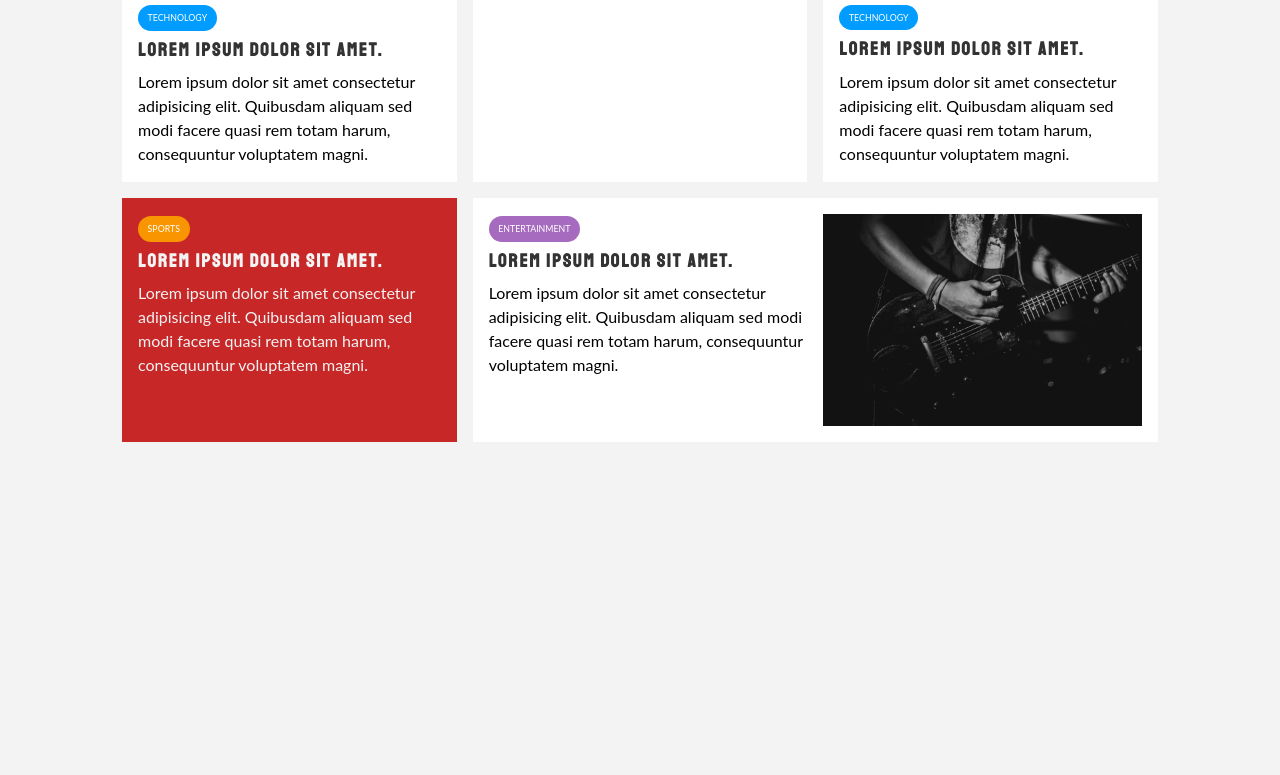
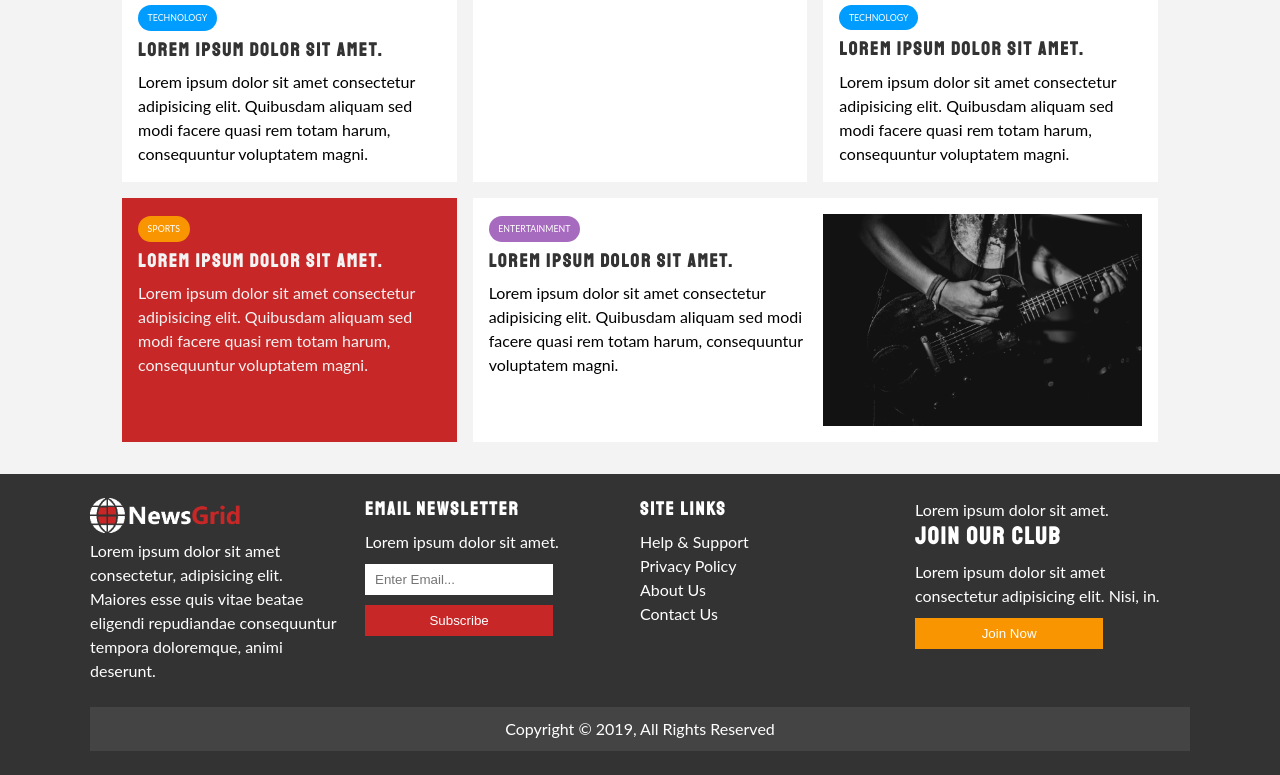
Before and after one commit to Abir-Al-Arafat/Simple-Projects-in-HTML-CSS, a plain HTML site: page NewsGrid Website/index.html in a window 1280 px wide. Shown: the part 1117-1892 px from the top of the page. Before the commit the page ends 1591 px from the top, so only its background shows below. Drawn offline with Linux system fonts and the light colour scheme.

Commit message:
footer added

```diff
--- a/NewsGrid Website/css/style.css
+++ b/NewsGrid Website/css/style.css
@@ -258,3 +258,46 @@ h1, h2, h3, h4, h5, h6{
     /* spans column */
     grid-column: 2 / span 2;
 }
+
+/* Footer */
+#main-footer{
+    background: var(--dark-color);
+    color: #fff;
+}
+
+#main-footer img{
+    width: 150px;
+}
+
+#main-footer a{
+    color: #fff;
+}
+
+#main-footer .footer-container{
+    display: grid;
+    grid-template-columns: repeat(4, 1fr);
+    gap: 1.5rem;
+    justify-content: center;
+    /* align-items: center; */
+}
+
+/* selects last child of the class */
+#main-footer .footer-container > *:last-child{
+    background: #444;
+    grid-column: 1 / span 5;
+    /* justify-self: center; */
+    padding: 10px;
+    text-align: center;
+}
+
+#main-footer a:hover{
+    color: var(--primary-color);
+}
+
+#main-footer .footer-container input,
+#main-footer .footer-container button{
+    width: 75%;
+    margin-top: 10px;
+    padding: 8px 10px;
+    border: none;
+}
--- a/NewsGrid Website/index.html
+++ b/NewsGrid Website/index.html
@@ -138,5 +138,47 @@
             </div>
         </div>
     </section>
+
+    <!-- Footer -->
+    <footer id="main-footer">
+        <div class="container footer-container py-1">
+            <div>
+                <img src="img/logo_light.png" alt="logo">
+                <p>Lorem ipsum dolor sit amet consectetur, adipisicing elit. Maiores esse quis vitae beatae eligendi repudiandae consequuntur tempora doloremque, animi deserunt.</p>
+            </div>
+
+            <div>
+                <h3>EMAIL NEWSLETTER</h3>
+                <p>Lorem ipsum dolor sit amet.</p>
+                <form>
+                    <input type="email" placeholder="Enter Email...">
+                    <button type="submit" value="subscribe" class="btn btn-primary">Subscribe</button>
+                </form>
+            </div>
+
+            <div>
+                <h3>Site Links</h3>
+                <ul class="list">
+                    <li><a href="#">Help & Support</a></li>
+                    <li><a href="#">Privacy Policy</a></li>
+                    <li><a href="#">About Us</a></li>
+                    <li><a href="#">Contact Us</a></li>
+                </ul>
+            </div>
+
+            <div>
+                <p>Lorem ipsum dolor sit amet.</p>
+                <h2>join our club</h2>
+                <p>Lorem ipsum dolor sit amet consectetur adipisicing elit. Nisi, in.</p>
+                <button class="btn btn-secondary">Join Now</button>
+            </div>
+
+            <div>
+                <p>
+                    Copyright &copy; 2019, All Rights Reserved
+                </p>
+            </div>
+        </div>
+    </footer>
 </body>
 </html>
```
